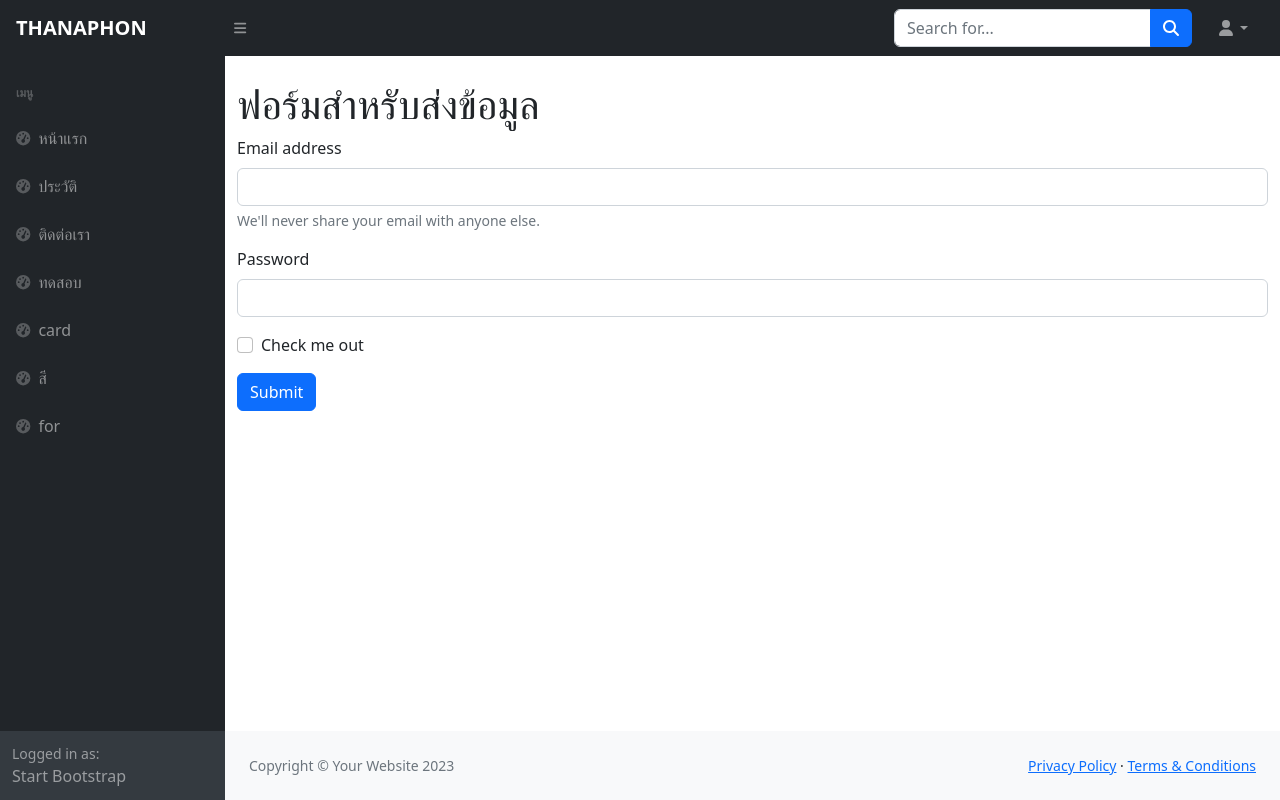
After one commit to thanaphon8/djangoWebpage999, a Django app: page /forggg/ in a window 1280 px wide. The commit adds this page. Run offline with Django 5.2, Linux system fonts and the light colour scheme; some libraries are stand-ins or nearby versions.

Commit message:
forGGGgmail.com

```diff
--- a/templates/base.html
+++ b/templates/base.html
@@ -69,6 +69,10 @@
                                 <div class="sb-nav-link-icon"><i class="fas fa-tachometer-alt"></i></div>
                                 สี
                             </a>
+                            <a class="nav-link" href="{% url 'for-test' %}">
+                                <div class="sb-nav-link-icon"><i class="fas fa-tachometer-alt"></i></div>
+                                for
+                            </a>
                             <div class="collapse" id="collapseLayouts" aria-labelledby="headingOne" data-bs-parent="#sidenavAccordion">
                                 <nav class="sb-sidenav-menu-nested nav">
                                     <a class="nav-link" href="layout-static.html">Static Navigation</a>
--- /dev/null
+++ b/templates/for_ggg.html
@@ -0,0 +1,41 @@
+{% extends "base.html" %} {% block contant %}
+<div class="container">
+  <h1 class="mt-4">ฟอร์มสำหรับส่งข้อมูล</h1>
+
+  <h1>{{ email }}</h1>
+  <h1>{{ password }}</h1>
+
+  <table class="table">
+    <form action="" method="POSt">
+      {% csrf_token %}
+      <div class="mb-3">
+        <label for="exampleInputEmail1" class="form-label">Email address</label>
+        <input
+          type="email"
+          name="email"
+          class="form-control"
+          id="exampleInputEmail1"
+          aria-describedby="emailHelp"
+        />
+        <div id="emailHelp" class="form-text">
+          We'll never share your email with anyone else.
+        </div>
+      </div>
+      <div class="mb-3">
+        <label for="exampleInputPassword1" class="form-label">Password</label>
+        <input
+          type="password"
+          name="my-password"
+          class="form-control"
+          id="exampleInputPassword1"
+        />
+      </div>
+      <div class="mb-3 form-check">
+        <input type="checkbox" class="form-check-input" id="exampleCheck1" />
+        <label class="form-check-label" for="exampleCheck1">Check me out</label>
+      </div>
+      <button type="submit" class="btn btn-primary">Submit</button>
+    </form>
+  </table>
+</div>
+{% endblock contant %}
--- a/webpage/urls.py
+++ b/webpage/urls.py
@@ -7,4 +7,5 @@ urlpatterns = [
     path("for/", views.forPage, name="for-page"),
     path("card/", views.cardView, name="card-page"),
     path("color/", views.cardColor, name="card-color"),
+    path("forggg/", views.forGGG, name="for-test"),
 ]
--- a/webpage/views.py
+++ b/webpage/views.py
@@ -40,3 +40,19 @@ def cardColor(request):
             context['color'] = color
 
     return render(request, 'card_color.html', context)
+
+
+def forGGG(request):
+    email = ''
+    password = ''
+
+    context = {}
+
+    if request.method == "POST":
+        email = request.POST.get('email')
+        password = request.POST.get('my-password')
+
+    context['email'] = email
+    context['password'] = password
+
+    return render(request, 'for_ggg.html', context)
```
